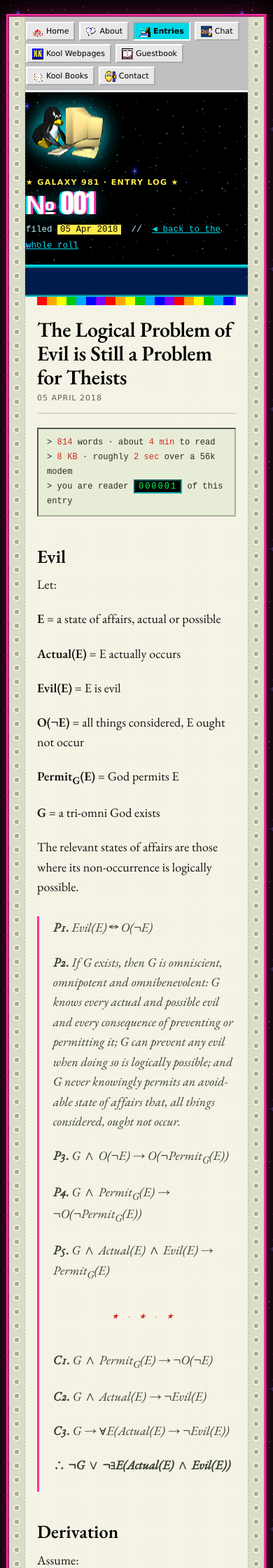
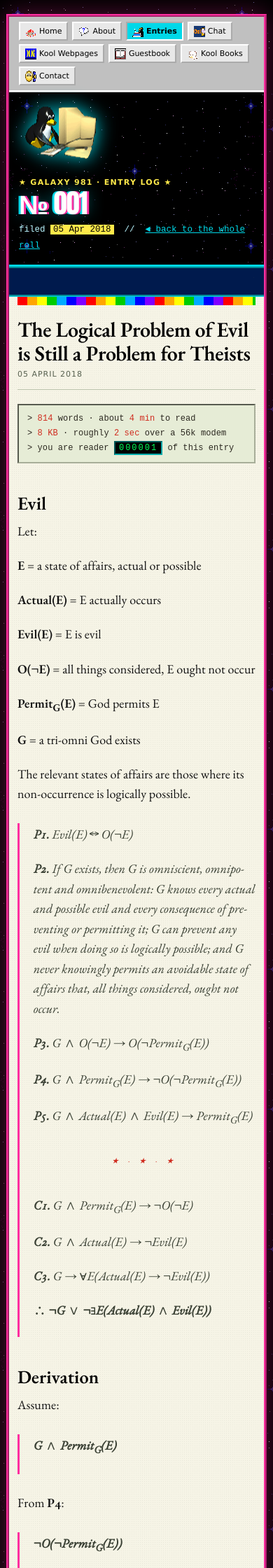
Before and after one commit to Catofminerva/Catofminerva.github.io, a Jekyll site: the page built from _posts/2018-04-05-god.md, in a window 390 px wide. Shown: the top 2240 px of the page at 70% size. Built offline with Jekyll 4.4.1, drawn with Linux system fonts in a browser that asks for light colours; comment, search, counter and statistics services are not loaded.

Commit message:
Update post.html

```diff
--- a/_layouts/post.html
+++ b/_layouts/post.html
@@ -345,8 +345,9 @@
 
 /* ---------- small screens ---------- */
 @media (max-width:820px){
-  .form{ padding:0 40px; border-width:4px; }
-  .crumb, .hero, .ticker{ margin:0 -40px; padding-left:24px; padding-right:24px; }
+  .form{ padding:0 12px; border-width:4px; }
+  .form::before, .form::after{ display:none; }
+  .crumb, .hero, .ticker{ margin:0 -12px; padding-left:14px; padding-right:14px; }
   .form::before, .form::after{ width:22px; background-size:22px 20px;
     background-image:radial-gradient(circle at 11px 10px, #a9b096 0 3px, var(--paper) 3.5px 4.5px, transparent 5px); }
   .cols{ flex-direction:column; }
```
